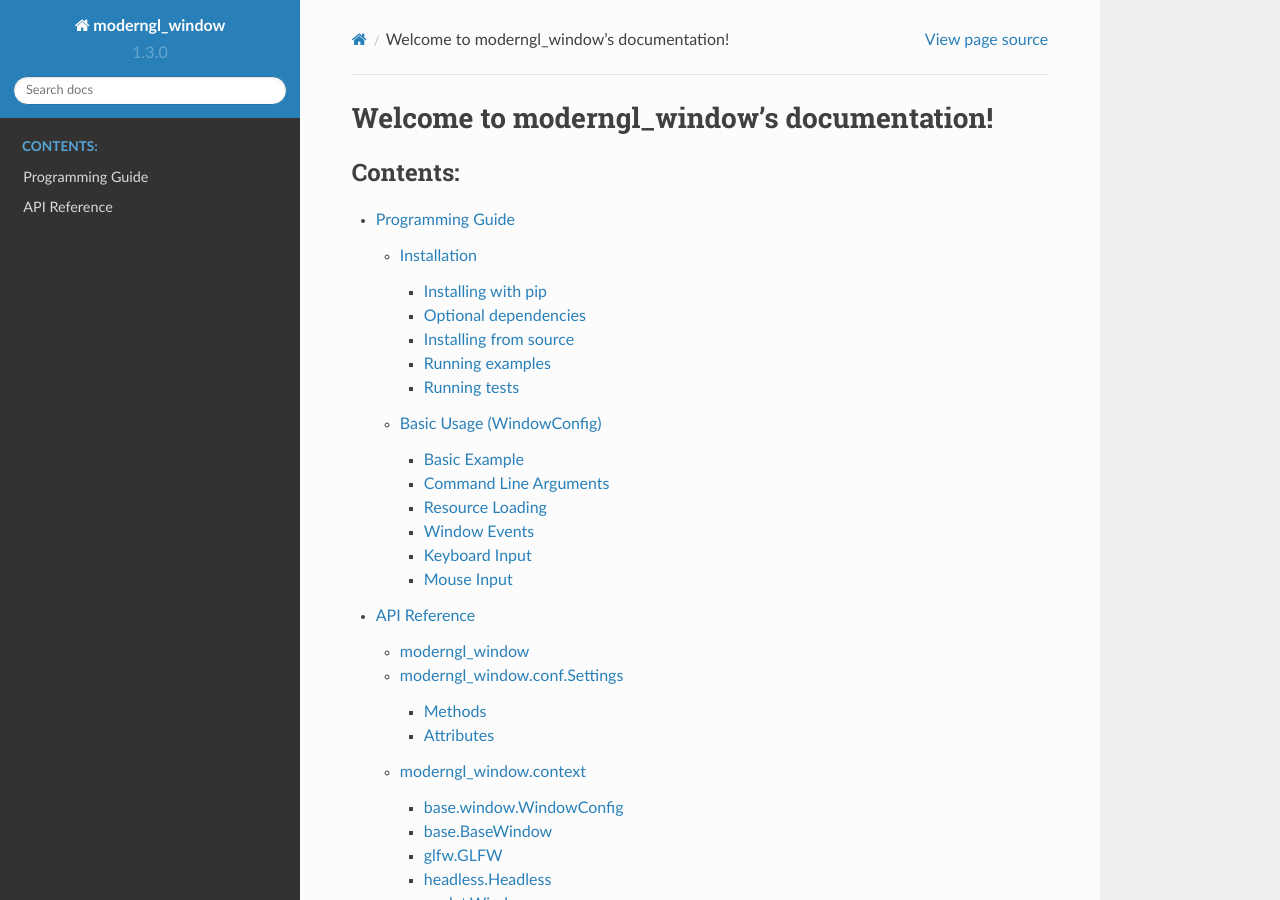
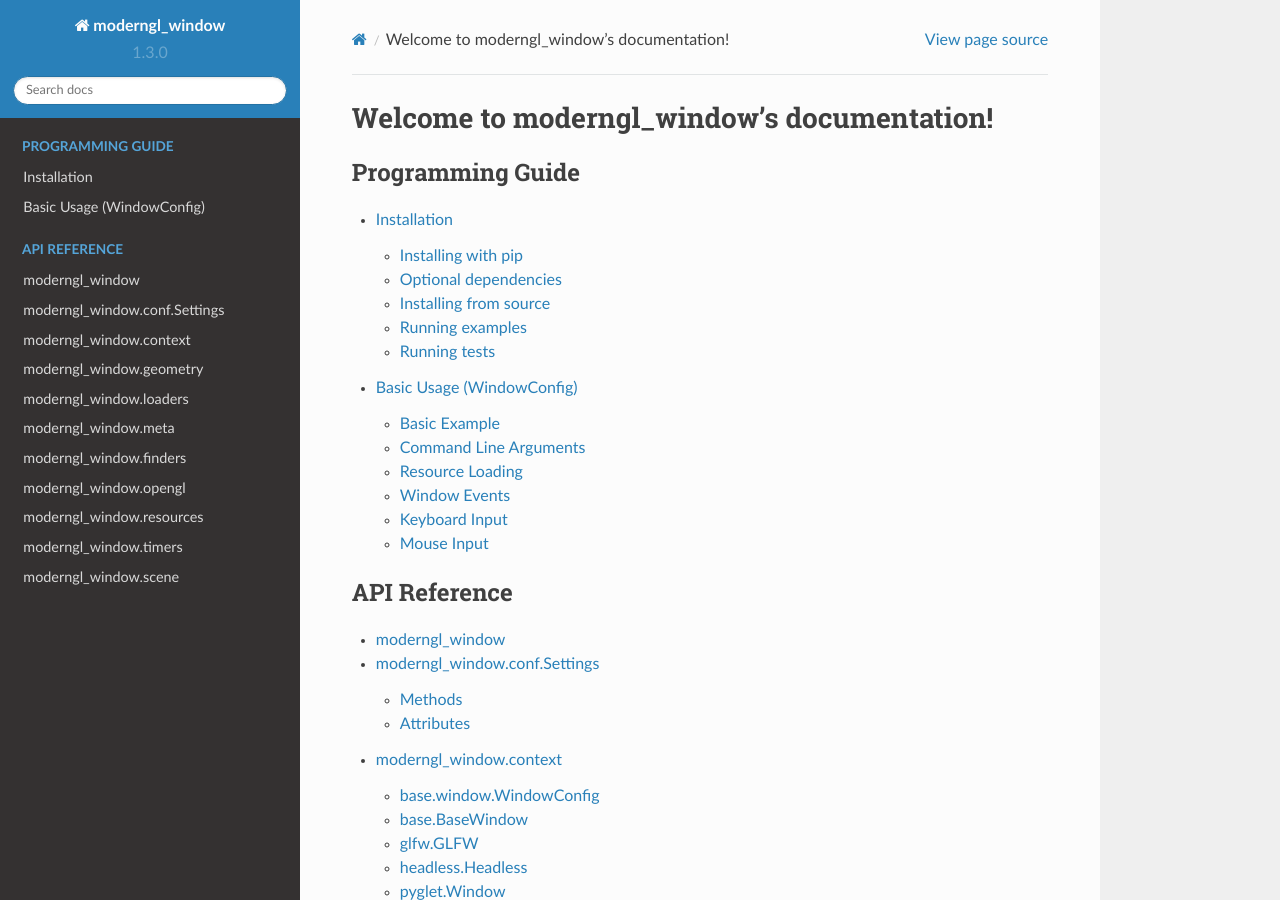
Before and after one commit to moderngl/moderngl-window, a Sphinx documentation site: the page built from docs/index.rst, in a window 1280 px wide and 900 px high. Built offline with Sphinx 7.4.7 and the Read the Docs theme 2.0.0, drawn with Linux system fonts in a browser that asks for light colours.

Commit message:
Docs: Flatten the structure

```diff
--- a/docs/index.rst
+++ b/docs/index.rst
@@ -8,10 +8,26 @@ Welcome to moderngl_window's documentation!
 
 .. toctree::
    :maxdepth: 3
-   :caption: Contents:
+   :caption: Programming Guide
 
-   guide/index
-   reference/index
+   guide/install
+   guide/basic_usage
+
+.. toctree::
+   :maxdepth: 2
+   :caption: API Reference
+
+   reference/moderngl_window
+   reference/settings.conf.settings
+   reference/context/index
+   reference/geometry
+   reference/loaders/index
+   reference/meta/index
+   reference/finders/index
+   reference/opengl/index
+   reference/resources/index
+   reference/timers/index
+   reference/scene/index
 
 
 Indices and tables
```
Also changed, not shown: docs/guide/index.rst (deleted, +0 -9 lines), docs/reference/index.rst (deleted, +0 -18 lines).
